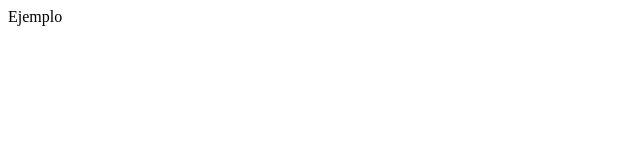
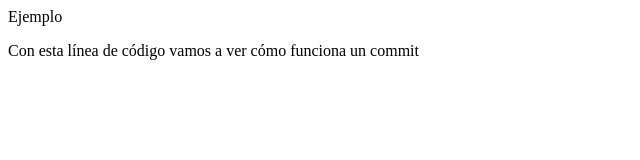
Before and after one commit to Manuel240706/ProyectoWeb, a plain HTML site: page index.html in a window 1280 px wide. Shown: the whole page, without its empty margins (0-640 px from the left). Drawn offline with Linux system fonts and the light colour scheme.

Commit message:
Cambios realizados en index.html

```diff
--- a/index.html
+++ b/index.html
@@ -6,5 +6,6 @@
 <body>
     <p> Ejemplo </p>
 
+    <p> Con esta línea de código vamos a ver cómo funciona un commit </p>
 </body>
 </html>
```
